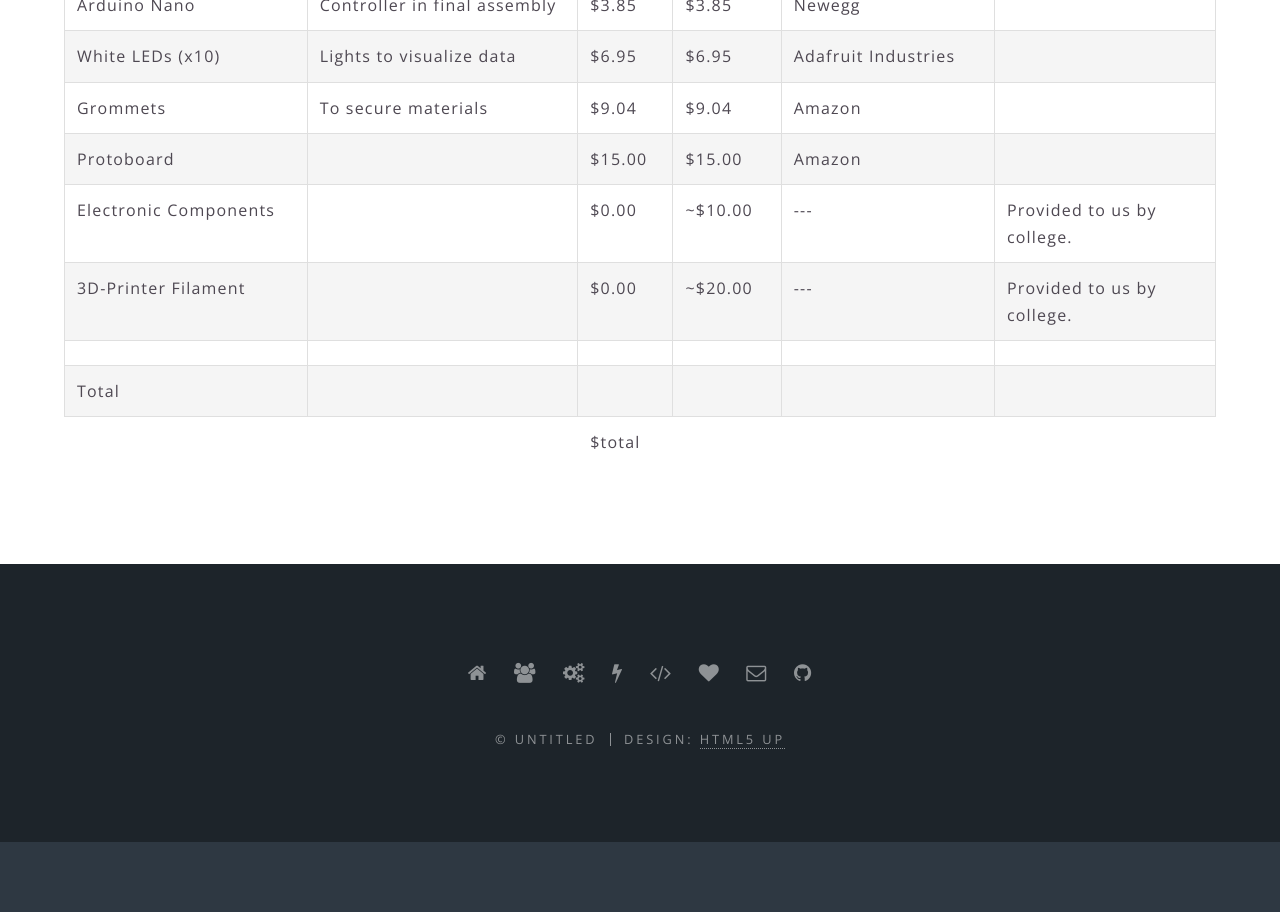
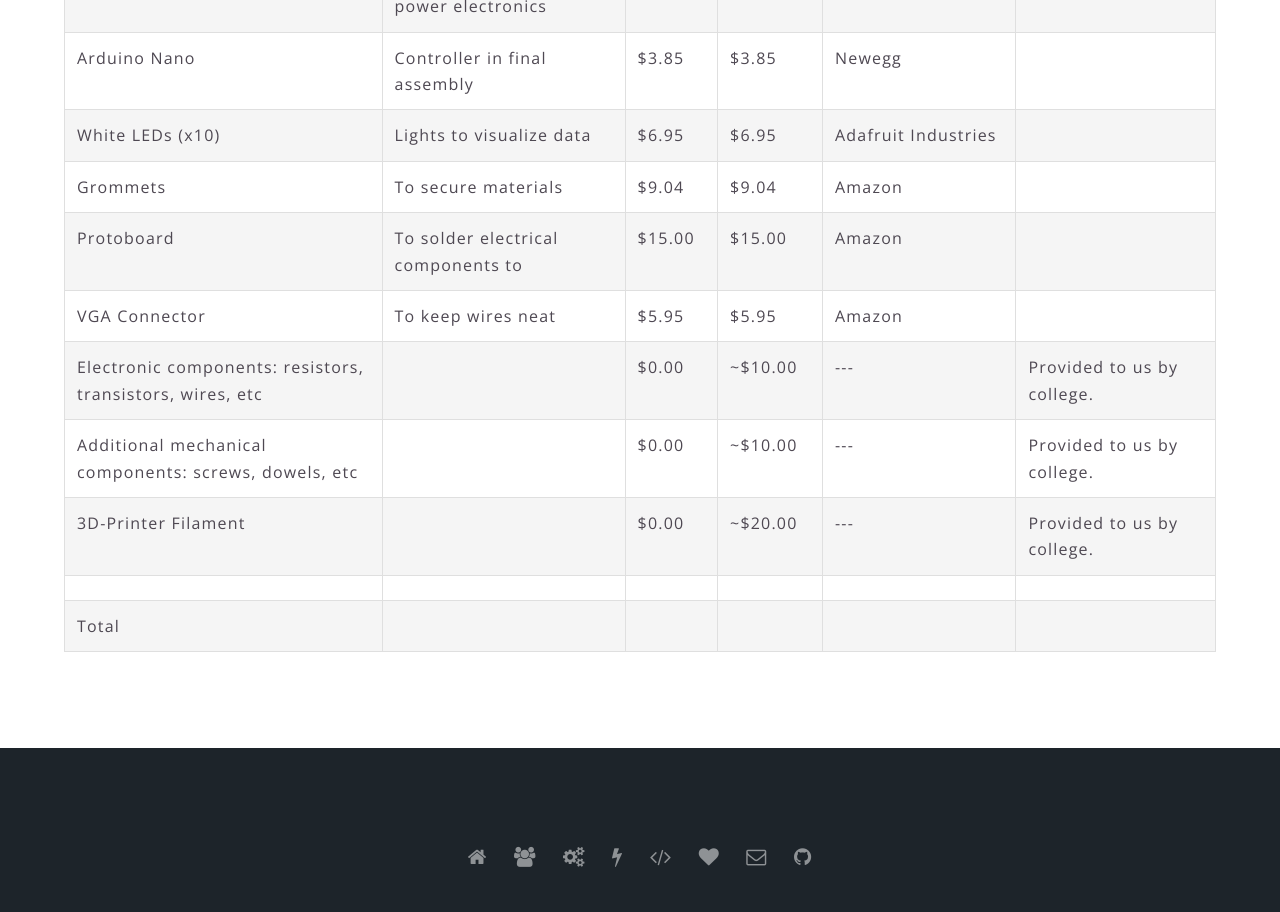
Before and after one commit to BrennaManning/Interactive-Wearable, a plain HTML site: page financial.html in a window 1280 px wide. Shown: the part 1620-2532 px from the top of the page. Before the commit the page ends 2462 px from the top, so only its background shows below. Drawn offline with nearby package versions, Linux system fonts and the light colour scheme.

Commit message:
financial info

```diff
--- a/financial.html
+++ b/financial.html
@@ -246,23 +246,46 @@
 
 
 
+
 												<tr>
 													<td>Protoboard</td>
-													<td></td>
+													<td>To solder electrical components to</td>
 													<td>$15.00</td>
 													<td>$15.00</td>
 													<td>Amazon</td>
 													<td></td>
 												</tr>
 
+
+
 												<tr>
-													<td>Electronic Components</td>
+													<td>VGA Connector </td>
+													<td>To keep wires neat</td>
+													<td>$5.95</td>
+													<td>$5.95</td>
+													<td>Amazon</td>
+													<td></td>
+												</tr>
+
+
+												<tr>
+													<td>Electronic components:
+														resistors, transistors, wires, etc</td>
 													<td></td>
 													<td>$0.00</td>
 													<td>~$10.00</td>
 													<td> --- </td0>
 													<td>Provided to us by college.</td>
 												</tr>
+												<tr>
+													<td>Additional mechanical components: screws, dowels, etc</td>
+													<td></td>
+													<td>$0.00</td>
+													<td>~$10.00</td>
+													<td> --- </td0>
+													<td>Provided to us by college.</td>
+												</tr>
+
 
 												<tr>
 													<td>3D-Printer Filament</td>
@@ -282,9 +305,6 @@
 													<td></td>
 												</tr>
 
-
-
-
 												<tr>
 													<td>Total</td>
 													<td></td>
@@ -295,12 +315,7 @@
 												</tr>
 
 											</tbody>
-											<tfoot>
-												<tr>
-													<td colspan="2"></td>
-													<td>$total</td>
-												</tr>
-											</tfoot>
+
 										</table>
 									</div>
 
```
